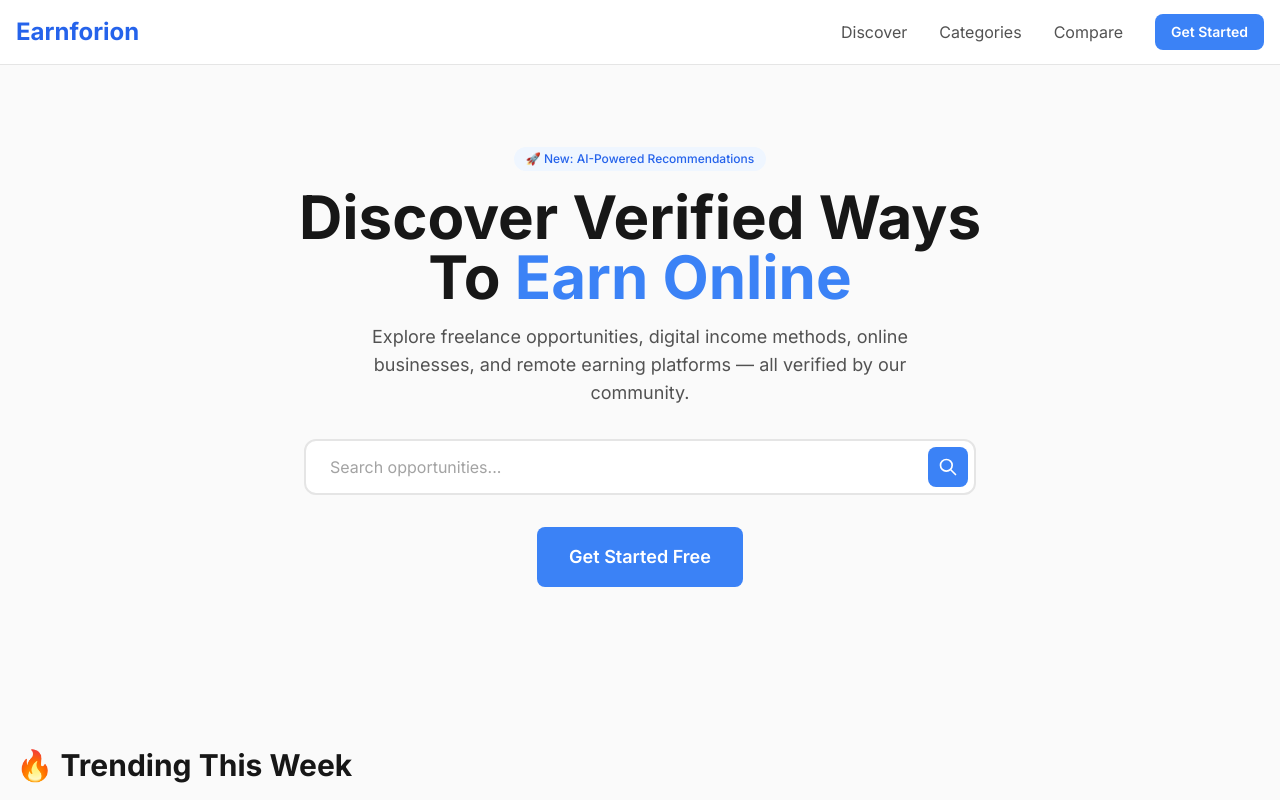
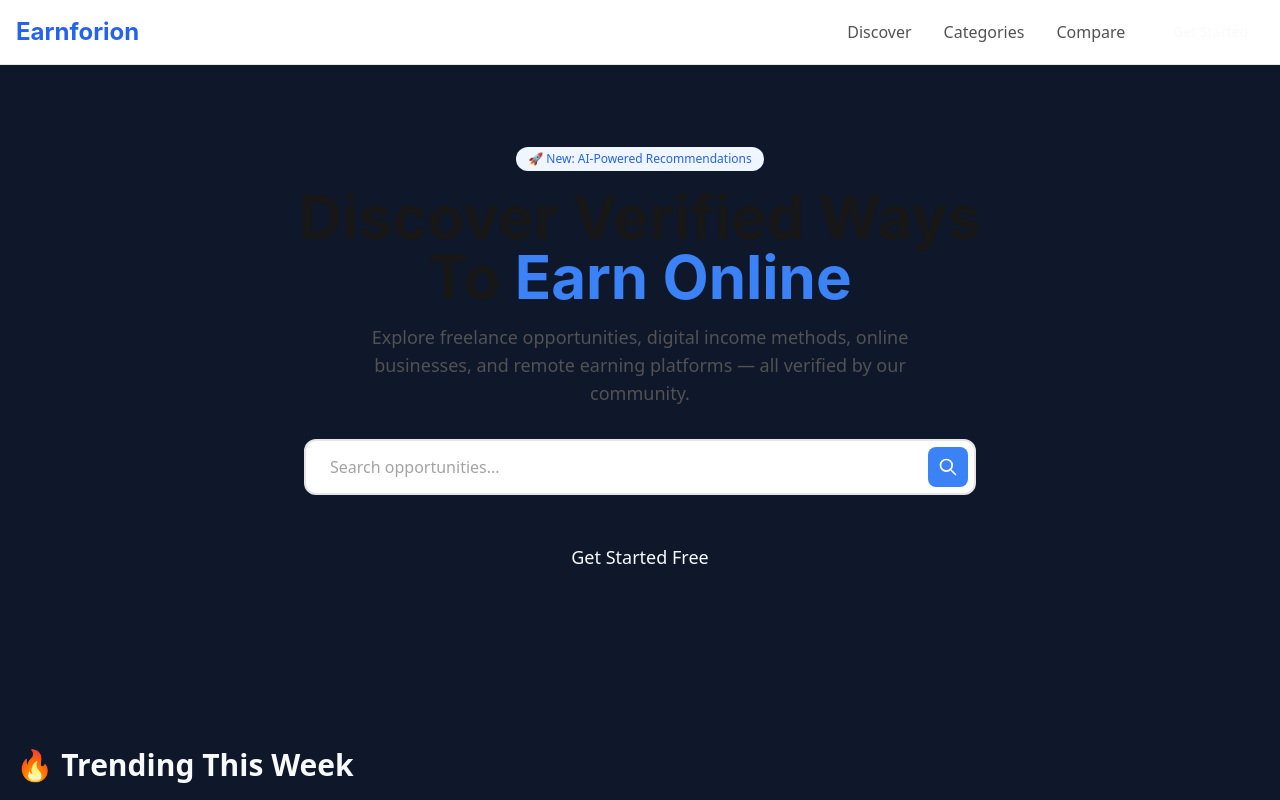
Before and after one commit to RagnarDEV/Earnforion, a React (Vite) app: page / in a window 1280 px wide. Shown: the top 800 px of the page. Built offline with nearby package versions, Linux system fonts and the light colour scheme.

Commit message:
Update index.css

```diff
--- a/src/index.css
+++ b/src/index.css
@@ -1,48 +1,17 @@
-@import url('https://fonts.googleapis.com/css2?family=Inter:wght@400;500;600;700;800;900&display=swap');
-
 @tailwind base;
 @tailwind components;
 @tailwind utilities;
 
-@layer base {
-  body {
-    @apply bg-neutral-50 text-neutral-900 antialiased;
-    font-feature-settings: "cv02", "cv03", "cv04", "cv11";
-  }
-
-  .dark body,
-  body.dark {
-    @apply bg-neutral-950 text-neutral-100;
-  }
-
-  @media (prefers-reduced-motion: reduce) {
-    *,
-    *::before,
-    *::after {
-      animation-duration: 0.01ms !important;
-      transition-duration: 0.01ms !important;
-    }
-  }
+:root {
+  --color-primary: #3b82f6;
+  --color-secondary: #1e293b;
 }
 
-@layer components {
-  .card-premium {
-    @apply bg-white dark:bg-neutral-900 rounded-card border border-neutral-200 dark:border-neutral-800 shadow-card p-5 transition-all duration-300 ease-out;
-  }
-
-  .card-premium:hover {
-    @apply shadow-card-hover -translate-y-1;
-  }
-
-  .btn-primary {
-    @apply bg-blue-500 hover:bg-blue-600 active:bg-blue-700 text-white font-semibold py-3 px-6 rounded-lg transition-colors focus:outline-none focus:ring-2 focus:ring-blue-300 focus:ring-offset-2 disabled:opacity-30 disabled:pointer-events-none;
-  }
-
-  .btn-secondary {
-    @apply bg-blue-50 hover:bg-blue-100 text-blue-700 border border-blue-200 font-semibold py-3 px-6 rounded-lg transition-colors;
-  }
-
-  .btn-ghost {
-    @apply text-blue-600 hover:bg-blue-50 font-semibold py-3 px-6 rounded-lg transition-colors;
-  }
+body {
+  margin: 0;
+  padding: 0;
+  box-sizing: border-box;
+  font-family: system-ui, -apple-system, BlinkMacSystemFont, 'Segoe UI', Roboto, Oxygen, Ubuntu, Cantarell, sans-serif;
+  background-color: #0f172a;
+  color: #f8fafc;
 }
```
